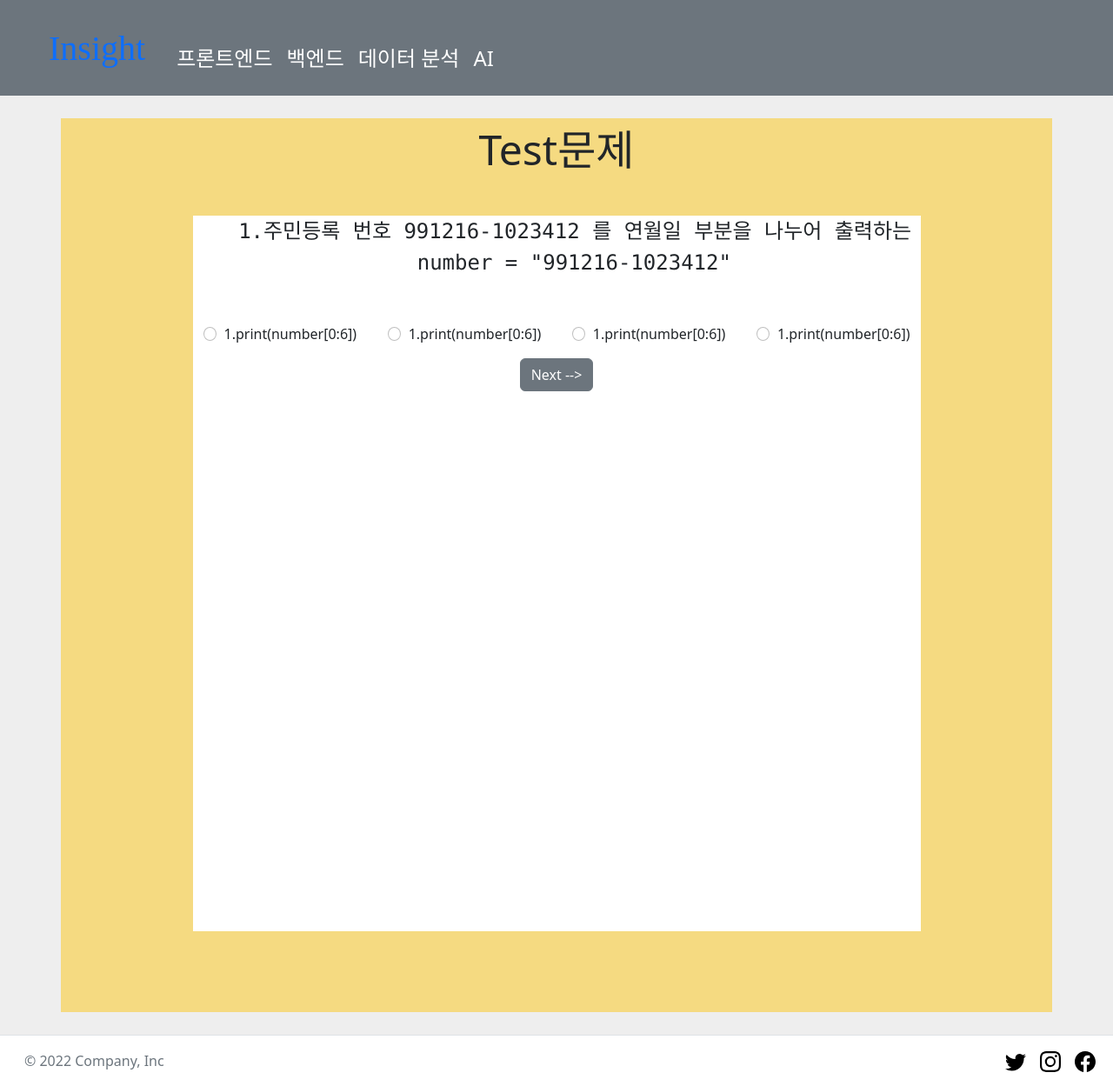
After one commit to KIMHUIJUN/dxlab, a Django app: page /insight/test/ in a window 1280 px wide. The commit adds this page. Shown: the whole page at 87% size. Run offline with Django 3.2, Linux system fonts and the light colour scheme; some web fonts are replaced.

Commit message:
commit message

```diff
--- a/insight/urls.py
+++ b/insight/urls.py
@@ -6,5 +6,6 @@ app_name = "insight"
 
 urlpatterns = [
     path('', views.index, name = 'index'),
-    path('detail/',views.detail,)
+    path('detail/',views.detail,),
+    path('test/',views.test)
 ]
--- a/insight/views.py
+++ b/insight/views.py
@@ -12,3 +12,7 @@ def index(request):
 def detail(request):
     context = {}
     return render(request, 'insight/detailpage.html', context)
+
+def test(request):
+    context = {}
+    return render(request, 'insight/test.html', context)
--- a/templates/base.html
+++ b/templates/base.html
@@ -51,7 +51,7 @@
     {% endblock %}
     {% block content %}
     {% endblock %}
-        <footer class="d-flex flex-wrap justify-content-between align-items-center py-3 border-top" style=" left:0; bottom:0; width:100%; background-color:white;">
+        <footer class="d-flex flex-wrap justify-content-between align-items-center py-3 border-top" style="left:0; bottom:0; width:100%; background-color:white;">
             <div class="col-md-4 d-flex align-items-center"style="margin-left: 20px;">
               <a href="/" class="mb-3 me-2 mb-md-0 text-muted text-decoration-none lh-1">
               </a>
--- /dev/null
+++ b/templates/insight/test.html
@@ -0,0 +1,37 @@
+{% extends 'base.html' %}
+{% block content %}
+<main>
+    <section class="test" style="height:1080px; display:flex; background:#eee">
+        <div class="container text-center" style="background:#F5DA81; margin-top:2%; margin-bottom:2%;">
+            <label style="font-size:300%;">Test문제</label>
+            <div class="container bg-white" style="height:80%; width:75%;">
+            <pre style="font-size:150%;  margin-top:5%; margin-left:5%;">
+1.주민등록 번호 991216-1023412 를 연월일 부분을 나누어 출력하는 코딩
+number = "991216-1023412"
+                </pre>
+                <div class="do">
+                        <div class="form-check">
+                        <input class="form-check-input" type="radio" name="want_field_back"  value="True">
+                        <label class="form-check-label ">1.print(number[0:6])</label>
+                        </div>
+                        <div class="form-check" >
+                        <input class="form-check-input" type="radio" name="want_field_back"  value="True">
+                        <label class="form-check-label ">1.print(number[0:6])</label>
+                        </div>
+                        <div class="form-check" >
+                        <input class="form-check-input" type="radio" name="want_field_back"  value="True">
+                        <label class="form-check-label ">1.print(number[0:6])</label>
+                        </div>
+                        <div class="form-check" >
+                        <input class="form-check-input" type="radio" name="want_field_back"  value="True">
+                        <label class="form-check-label ">1.print(number[0:6])</label>
+                        </div>
+                    </div>
+
+                <a class="btn btn-secondary" href="#" type="button" style="margin-top:2%;">Next --></a>
+            </div>
+        </div>
+
+</section>
+</main>
+{% endblock %}
```
